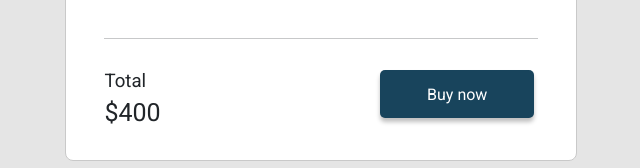
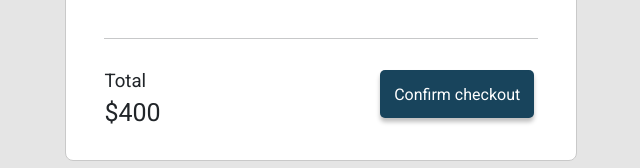
Before and after one commit to IgnacioPerezEtc/Proyecto-Final, a React (Vite) app in the folder client/: page /Booking in a window 1280 px wide. Shown: the part 471-639 px from the top of the page, without its empty margins (319-959 px from the left). Built offline with nearby package versions, Linux system fonts and the light colour scheme.

Commit message:
mercadoPagoActualizado

```diff
--- a/client/src/components/BookingCard/BookingCard.jsx
+++ b/client/src/components/BookingCard/BookingCard.jsx
@@ -3,12 +3,32 @@ import { Link } from "react-router-dom";
 import style from "./BookingCard.module.css";
 import { FontAwesomeIcon } from '@fortawesome/react-fontawesome';
 import { faStar } from '@fortawesome/free-solid-svg-icons';
+import { getUrlPayment } from "../../utils";
+import { redirect } from "react-router-dom";
 
 const BookingCard = (props) => {
     const star = props.rating;
     let stars = [];
     for (let i = 0; i < star; i++) {
         stars.push(<FontAwesomeIcon className="text-warning me-2" icon={faStar} />)
+    }
+
+    const items = {
+        products: [
+            {
+                id: 1,
+                title: "Carmona Hotel",
+                description: "Accomodation for 2 people",
+                quantity: 1,
+                unit_price: 400
+            }
+        ]
+    }
+
+    const handlePayment = async (event) => {
+        let url = await getUrlPayment(items);
+        console.log(url);
+        window.location.replace(url.link);
     }
 
     return(
@@ -46,7 +66,7 @@ const BookingCard = (props) => {
                         <h1>{props.price}</h1>
                     </div>
 
-                    <button className={style.createHotel}>Buy now</button>
+                    <button onClick={handlePayment} className={style.createHotel}>Confirm checkout</button>
                 </div>
             </div>
         </div>
```
Also changed, not shown: 1 other file (tests, documents, lock files or other folders).
